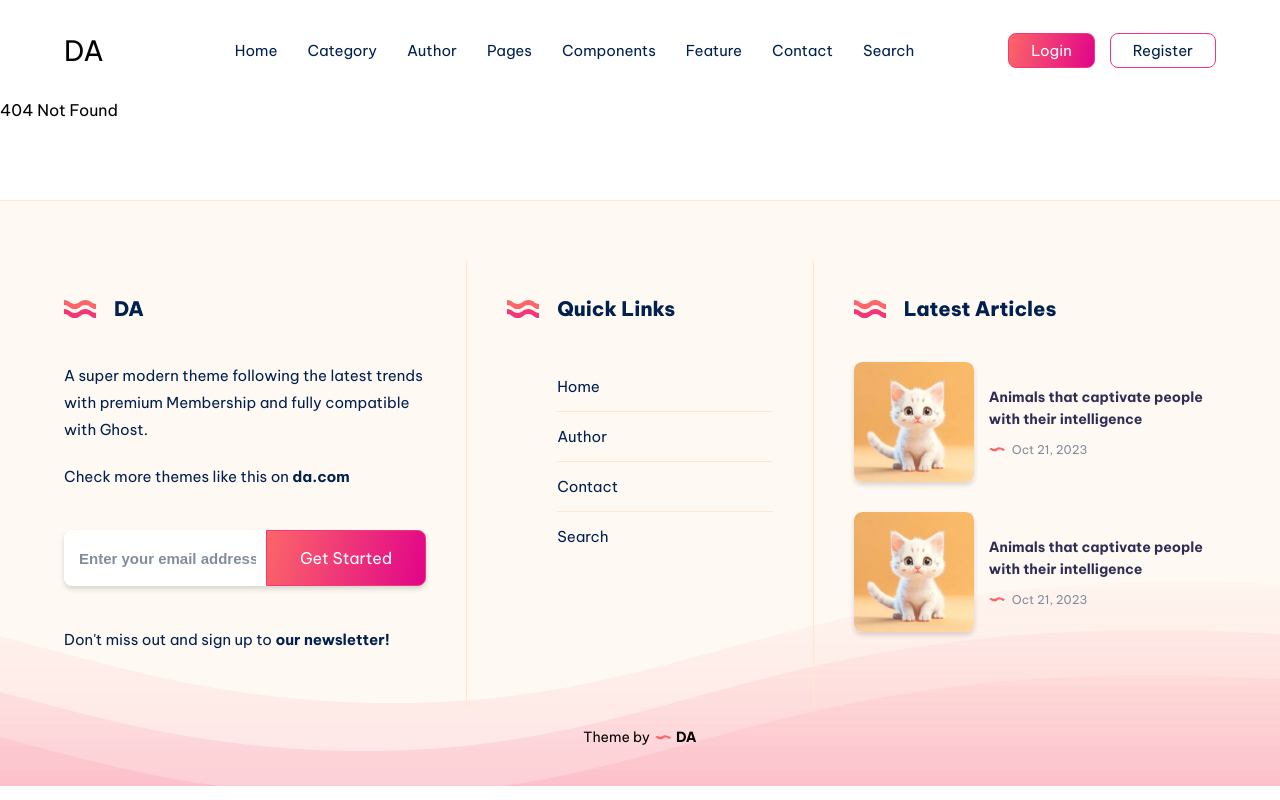
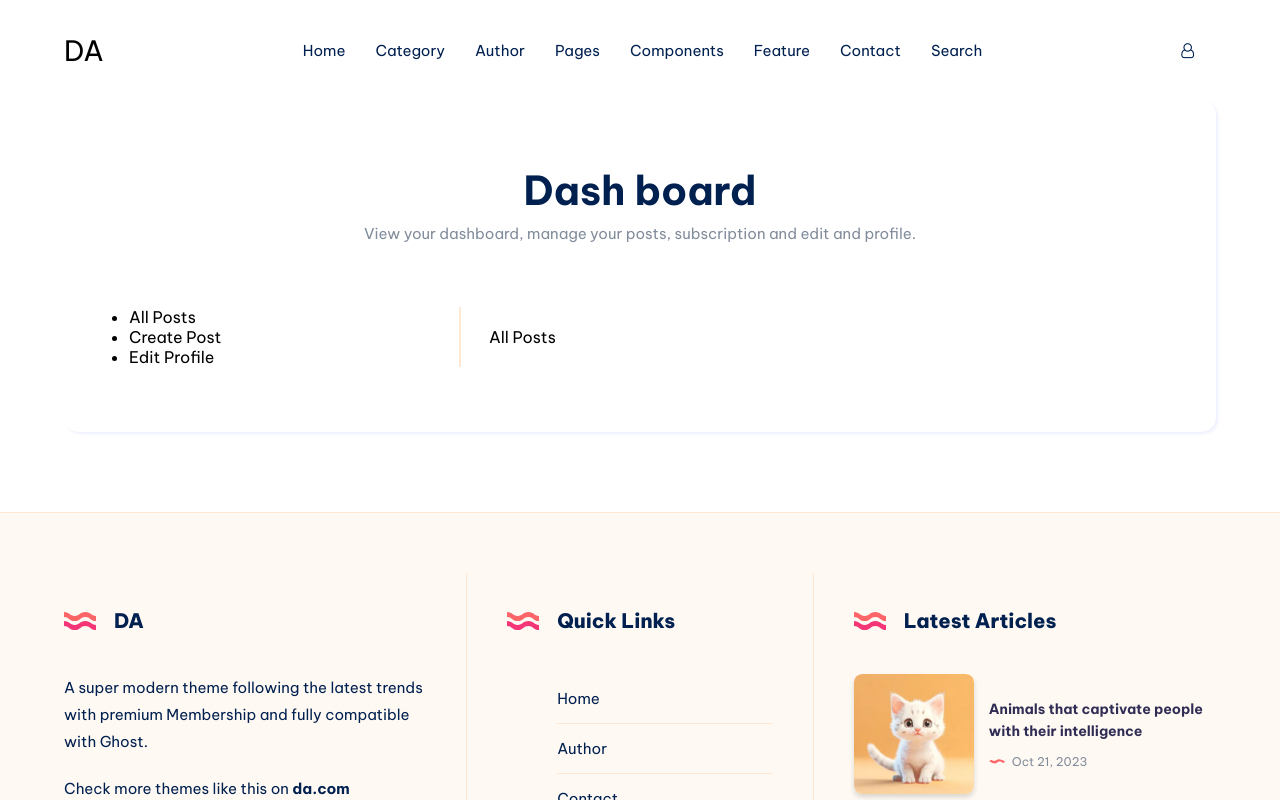
Before and after one commit to devamitjha/project-mern, a React (Create React App) app: page /dashboard/all-posts in a window 1280 px wide. Shown: the top 800 px of the page. Built offline with nearby package versions, Linux system fonts and the light colour scheme.

Commit message:
dashboard

```diff
--- a/package.json
+++ b/package.json
@@ -3,6 +3,7 @@
   "version": "0.1.0",
   "private": true,
   "dependencies": {
+    "@amineyarman/kinesis": "^1.0.6",
     "cra-template": "1.2.0",
     "react": "^19.0.0",
     "react-dom": "^19.0.0",
--- a/src/App.js
+++ b/src/App.js
@@ -17,7 +17,11 @@ import DesktopCategoryByName from './allPages/desktop/category/SingleCategory';
 import DesktopAuthor from './allPages/desktop/author/Author';
 import DesktopAuthorPosts from './allPages/desktop/author/AuthorPosts';
 import DesktopCategoryByTags from './allPages/desktop/tags/TagsByName';
+import DashBoard from './allPages/dashboard/DashBoard';
 import PageNotFound from './allPages/pageNotFound';
+import AllPosts from './allPages/dashboard/AllPosts';
+import EditProfile from './allPages/dashboard/EditProfile';
+import CreatePosts from './allPages/dashboard/CreatePosts';
 
 function App() {
   const [isMobile, setIsMobile] = useState(window.innerWidth < 1180);
@@ -73,6 +77,21 @@ function App() {
 
           { path: "login", element: <DesktopLogin /> },
           { path: "register", element: <DesktopRegister /> },
+
+
+          {
+            path: "dashboard",
+            element: <DashBoard />,
+            children: [
+              { index: true, element: <Navigate to="/dashboard/all-posts" replace /> },
+              { path: "all-posts", element: <AllPosts /> },
+              { path: "create-post", element: <CreatePosts /> },
+              { path: "edit-profile", element: <EditProfile /> },
+            ],
+          },
+
+
+
           { path: "*", element: <PageNotFound /> },
         ],
     },
--- /dev/null
+++ b/src/allPages/dashboard/AllPosts.jsx
@@ -0,0 +1,11 @@
+import React from 'react'
+
+const AllPosts = () => {
+  return (
+    <div>
+      All Posts
+    </div>
+  )
+}
+
+export default AllPosts
--- /dev/null
+++ b/src/allPages/dashboard/CreatePosts.jsx
@@ -0,0 +1,11 @@
+import React from 'react'
+
+const CreatePosts = () => {
+  return (
+    <div>
+      Create Posts
+    </div>
+  )
+}
+
+export default CreatePosts
--- /dev/null
+++ b/src/allPages/dashboard/DashBoard.jsx
@@ -0,0 +1,28 @@
+import React from 'react';
+import { Link, NavLink, Outlet } from 'react-router-dom';
+import "./DashBoard.scss";
+
+const DashBoard = () => {
+  return (
+    <div className="container page-dashboard">
+        <div className="dashboard-header">
+            <h2>Dash board</h2>
+            <p>View your dashboard, manage your posts, subscription and edit and profile.</p>
+        </div>
+        <div className="dashboard-content">
+            <div className="dashboard-sidebar">
+                <ul>
+                    <li><NavLink to="/dashboard/all-posts" end>All Posts</NavLink></li>
+                    <li><NavLink to="/dashboard/create-post" end>Create Post</NavLink></li>
+                    <li><NavLink to="/dashboard/edit-profile" end>Edit Profile</NavLink></li>
+                </ul>
+            </div>
+            <div className="dashboard-content-section">
+                <Outlet/>
+            </div>
+        </div>
+    </div>
+  )
+}
+
+export default DashBoard
--- /dev/null
+++ b/src/allPages/dashboard/DashBoard.scss
@@ -0,0 +1,41 @@
+@import "../../assets/css/Component.scss";
+.page-dashboard{
+    padding:65px;
+    background-color: $white;
+    box-shadow: $boxes-shadow-dark;
+    border-radius: 15px;
+    .dashboard-header{
+        text-align: center;
+        margin-bottom:64px;
+        h2{
+            font-size: $text-xxl;
+            color:$black
+        }
+        p{
+            font-size:$text-sm;
+            color:$text-color;
+            margin:8px 0 0;
+        }
+    }
+    .dashboard-content{
+        @extend .d-flex;
+        justify-content: space-between;
+        gap:60px;
+        position: relative;
+        &:after{
+            content:"";
+            position: absolute;
+            top:0;
+            left:330px;
+            height:100%;
+            width:2px;
+            background-color:$boxes-border-color;
+        }
+        .dashboard-sidebar{
+            width:300px;
+        }
+        .dashboard-content-section{
+            width:calc(100% - 360px);
+        }
+    }
+}
--- /dev/null
+++ b/src/allPages/dashboard/EditProfile.jsx
@@ -0,0 +1,11 @@
+import React from 'react'
+
+const EditProfile = () => {
+  return (
+    <div>
+      Edit Profile
+    </div>
+  )
+}
+
+export default EditProfile
--- a/src/assets/css/Component.scss
+++ b/src/assets/css/Component.scss
@@ -137,6 +137,9 @@ $post-text:17px;
     &.outline{
         border:1px solid $primary;
     }
+    &.border-none{
+        border:none;
+    }
 }
 .line-clamp{
     display: -webkit-box;
--- a/src/components/HomeWage.scss
+++ b/src/components/HomeWage.scss
@@ -6,7 +6,7 @@
     fill: #D6027E;
 }
 
-.waves-page {
+.main-waves {
     position: absolute;
     left: 0;
     top:0;
@@ -16,20 +16,20 @@
     left: -200px;
     -webkit-transform: rotate3d(1, 1, 1, -20deg);
     transform: rotate3d(1, 1, 1, -20deg);
-    .wave {
+    .common-wave {
         position: absolute;
         left: 0;
         top: 0;
         width: 100%;
         height: 100%;
-        -webkit-animation: slide 15s linear infinite;
-        animation: slide 15s linear infinite;
+        -webkit-animation: slides 15s linear infinite;
+        animation: slides 15s linear infinite;
         will-change: transform;
         z-index: 3;
         &.wave-2 {
             left: -160px;
-            -webkit-animation: swell 15s linear infinite;
-            animation: swell 15s linear infinite;
+            -webkit-animation: swells 15s linear infinite;
+            animation: swells 15s linear infinite;
             z-index: -1;
         }
         &.wave-3 {
@@ -39,21 +39,29 @@
 }
 
 
-@keyframes slide {
+@keyframes slides {
     0% {
-        margin-left: 0;
+        -webkit-transform: translateX(0px);
+        transform: translateX(0px);
     }
-
     100% {
-        margin-left: -1140px;
+        -webkit-transform: translateX(-1000px);
+        transform: translateX(-1000px);
     }
 }
 
-@keyframes swell {
-    0%, 100% {
-        transform: translate3d(0, 25px, 0);
+@keyframes swells {
+    0% {
+        -webkit-transform: translate(0px, 0px);
+        transform: translate(0px, 0px);
     }
+
     50% {
-        transform: translate3d(0, -2px, 0);
+        -webkit-transform: translate(-500px, 50px);
+        transform: translate(-500px, 50px);
+    }
+    100% {
+        -webkit-transform: translate(-1000px, 0px);
+        transform: translate(-1000px, 0px);
     }
 }
--- a/src/components/HomeWave.jsx
+++ b/src/components/HomeWave.jsx
@@ -38,14 +38,14 @@ const HomeWave = () => {
         </defs>
       </svg>
 
-      <div className="waves-page">
-        <svg className="wave wave-1" xmlns="http://www.w3.org/2000/svg">
+      <div className="main-waves">
+        <svg className="common-wave wave-1" xmlns="http://www.w3.org/2000/svg">
           <rect width="100%" height="400" fill="url(#bg-wave)" />
         </svg>
-        <svg className="wave wave-2" xmlns="http://www.w3.org/2000/svg">
+        <svg className="common-wave wave-2" xmlns="http://www.w3.org/2000/svg">
           <rect width="100%" height="400" fill="url(#bg-wave2)" />
         </svg>
-        <svg className="wave wave-3" xmlns="http://www.w3.org/2000/svg">
+        <svg className="common-wave wave-3" xmlns="http://www.w3.org/2000/svg">
           <rect width="100%" height="400" fill="url(#bg-wave)" />
         </svg>
       </div>
--- a/src/components/desktop/header/Header.jsx
+++ b/src/components/desktop/header/Header.jsx
@@ -1,5 +1,5 @@
-import React, {useEffect} from 'react'
-import { Link } from 'react-router-dom';
+import React, {useEffect, useState} from 'react'
+import { Link, NavLink } from 'react-router-dom';
 import { useLocation } from 'react-router';
 import "./Header.scss";
 
@@ -18,6 +18,7 @@ const useBodyClass = () => {
 };
 
 const Header = () => {
+  const [user, setUser] = useState(true);
   useBodyClass();
   return (
     <header>
@@ -26,20 +27,27 @@ const Header = () => {
           <div className="logo">DA</div>
           <div className="menu-center">
             <ul>
-              <li><Link to="/">Home</Link></li>
-              <li><Link to="/blog/categories">Category</Link></li>
-              <li><Link to="/blog/authors">Author</Link></li>
-              <li><Link to="/">Pages</Link></li>
-              <li><Link to="/">Components</Link></li>
-              <li><Link to="/">Feature</Link></li>
-              <li><Link to="/">Contact</Link></li>
-              <li><Link to="/">Search</Link></li>
+              <li><NavLink to="/" end>Home</NavLink></li>
+              <li><NavLink to="/blog/categories" end>Category</NavLink></li>
+              <li><NavLink to="/blog/authors" end>Author</NavLink></li>
+              <li><NavLink to="/" end>Pages</NavLink></li>
+              <li><NavLink to="/" end>Components</NavLink></li>
+              <li><NavLink to="/" end>Feature</NavLink></li>
+              <li><NavLink to="/" end>Contact</NavLink></li>
+              <li><NavLink to="/" end>Search</NavLink></li>
             </ul>
           </div>
           <div className="menu-right">
             <ul>
-              <li className="btn filled"><Link to="/login">Login</Link></li>
-              <li className="btn outline"><Link to="/register">Register</Link></li>
+              {
+                user ?
+                      <li className="btn outline border-none"><Link to="/dashboard"><i className="fa fa-user-o"/></Link></li>
+                    :
+                    <>
+                      <li className="btn filled"><Link to="/login">Login</Link></li>
+                      <li className="btn outline"><Link to="/register">Register</Link></li>
+                    </>
+              }
             </ul>
           </div>
         </div>
```
Also changed, not shown: 1 other file (tests, documents, lock files or other folders).
